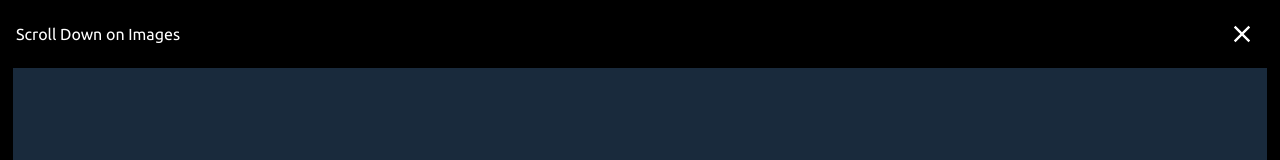
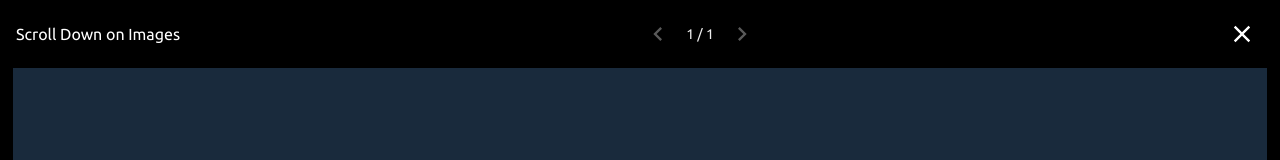
Before and after one commit to jdukleth/react-jjd-portfolio, a Next.js app: page /projects in a window 1280 px wide. Both pictures are taken after a click on the button 268 px from the left and 434 px from the top of the page. Shown: the top 160 px of the page. Built offline with nearby package versions, Linux system fonts and the light colour scheme.

Commit message:
progresses projects page

```diff
--- a/app/glass-interactive.css
+++ b/app/glass-interactive.css
@@ -26,6 +26,11 @@
 
 .glassInteractiveRound {
   border-radius: 50%;
+}
+
+/* Sharper corners than default 12px (projects gallery button, etc.) */
+.glassInteractive.glassInteractiveRadius8 {
+  border-radius: 8px;
 }
 
 .glassInteractive::before {
--- a/components/Gallery.module.css
+++ b/components/Gallery.module.css
@@ -33,29 +33,3 @@
   max-width: 100%;
   height: auto;
 }
-
-.controls {
-  display: flex;
-  flex-direction: row;
-  align-items: center;
-  justify-content: center;
-  gap: 1rem;
-  padding: 1rem 0 0.5rem;
-  flex-shrink: 0;
-}
-
-.control {
-  padding: 0.5rem 1rem;
-  border: 1px solid rgba(255, 255, 255, 0.2);
-  background: rgba(66, 66, 66, 0.55);
-  color: #fff;
-  cursor: pointer;
-  font: inherit;
-  backdrop-filter: blur(8px);
-  -webkit-backdrop-filter: blur(8px);
-}
-
-.counter {
-  color: #ccc;
-  font-size: 0.95rem;
-}
--- a/components/GalleryOverlay.module.css
+++ b/components/GalleryOverlay.module.css
@@ -10,6 +10,7 @@
   background: transparent;
   font: inherit;
   border: 2px solid;
+  border-radius: 8px;
 }
 
 .t1 {
@@ -49,15 +50,37 @@
   display: flex;
   flex-direction: row;
   align-items: center;
-  justify-content: space-between;
+  gap: 0.25rem;
+  min-width: 0;
   padding: 0.75rem 1rem;
   background: rgba(0, 0, 0, 0.5);
   color: #fff;
 }
 
 .toolbarTitle {
+  flex-shrink: 0;
   font-size: 1rem;
   font-weight: 400;
+}
+
+.toolbarSpacer {
+  flex: 1 1 0;
+  min-width: 0;
+}
+
+.toolbarPagination {
+  display: inline-flex;
+  flex-direction: row;
+  align-items: center;
+  flex-shrink: 0;
+  gap: 0.125rem;
+}
+
+.toolbarCount {
+  padding: 0 0.25rem;
+  font-size: 0.875rem;
+  color: rgba(255, 255, 255, 0.92);
+  white-space: nowrap;
 }
 
 .iconBtn {
@@ -70,3 +93,19 @@
   color: #fff;
   cursor: pointer;
 }
+
+.iconBtn:disabled {
+  opacity: 0.35;
+  cursor: default;
+}
+
+@media (max-width: 599px) {
+  .toolbarTitle,
+  .toolbarSpacer {
+    display: none;
+  }
+
+  .toolbar {
+    justify-content: space-between;
+  }
+}
--- a/components/GalleryOverlay.tsx
+++ b/components/GalleryOverlay.tsx
@@ -4,7 +4,12 @@ import { useCallback, useEffect, useMemo, useState } from 'react'
 import { Gallery } from './Gallery'
 import styles from './GalleryOverlay.module.css'
 import type { Project } from '@/stores/usePortfolioStore'
-import { IconClose, IconGallery } from '@/components/icons'
+import {
+  IconChevronLeft,
+  IconChevronRight,
+  IconClose,
+  IconGallery,
+} from '@/components/icons'
 import { resolveGalleryImages } from '@/lib/projectGallery'
 
 const themeToT: Record<string, 't1' | 't2' | 't3' | 't4'> = {
@@ -28,6 +33,7 @@ export const GalleryOverlay = ({
   onOpenChange,
 }: GalleryOverlayProps) => {
   const [internalOpen, setInternalOpen] = useState(false)
+  const [activeSlide, setActiveSlide] = useState(0)
   const controlled = onOpenChange !== undefined
   const open = controlled ? Boolean(openProp) : internalOpen
 
@@ -42,6 +48,18 @@ export const GalleryOverlay = ({
   const t = themeToT[themeClass] ?? 't1'
 
   const images = useMemo(() => resolveGalleryImages(data), [data])
+  const galleryLength = images.length
+  const canPrev = galleryLength > 0 && activeSlide > 0
+  const canNext = galleryLength > 0 && activeSlide < galleryLength - 1
+  const slideLabel =
+    galleryLength < 1 ? 0 : Math.min(activeSlide + 1, galleryLength)
+
+  useEffect(() => {
+    if (!open) return
+    // Reset slide when the modal opens (sync with `open` prop).
+    // eslint-disable-next-line react-hooks/set-state-in-effect -- dialog must start at slide 0 without flash
+    setActiveSlide(0)
+  }, [open])
 
   useEffect(() => {
     if (!open) return
@@ -52,13 +70,32 @@ export const GalleryOverlay = ({
     }
   }, [open])
 
+  useEffect(() => {
+    if (!open) return
+    const onKey = (e: KeyboardEvent) => {
+      if (e.key === 'ArrowLeft') {
+        e.preventDefault()
+        setActiveSlide((s) => (s > 0 ? s - 1 : s))
+        return
+      }
+      if (e.key === 'ArrowRight') {
+        e.preventDefault()
+        setActiveSlide((s) =>
+          galleryLength > 0 && s < galleryLength - 1 ? s + 1 : s,
+        )
+      }
+    }
+    document.addEventListener('keydown', onKey)
+    return () => document.removeEventListener('keydown', onKey)
+  }, [open, galleryLength])
+
   if (!images.length) return null
 
   return (
     <>
       <button
         type="button"
-        className={`${styles.openButton} ${styles[t]} glassInteractive glassInteractiveOutline`}
+        className={`${styles.openButton} ${styles[t]} glassInteractive glassInteractiveOutline glassInteractiveRadius8`}
         onClick={() => setOpen(true)}
       >
         <IconGallery size={28} />
@@ -67,7 +104,34 @@ export const GalleryOverlay = ({
       {open ? (
         <div className={styles.overlay}>
           <header className={styles.toolbar}>
-            <span className={styles.toolbarTitle}>Scroll Down on Images</span>
+            <span className={styles.toolbarTitle}>
+              Scroll Down on Images
+            </span>
+            <span className={styles.toolbarSpacer} aria-hidden />
+            <div className={styles.toolbarPagination}>
+              <button
+                type="button"
+                className={`${styles.iconBtn} glassInteractive glassInteractiveRound`}
+                aria-label="Previous image"
+                disabled={!canPrev}
+                onClick={() => canPrev && setActiveSlide((s) => s - 1)}
+              >
+                <IconChevronLeft size={28} />
+              </button>
+              <span className={styles.toolbarCount}>
+                {slideLabel} / {galleryLength}
+              </span>
+              <button
+                type="button"
+                className={`${styles.iconBtn} glassInteractive glassInteractiveRound`}
+                aria-label="Next image"
+                disabled={!canNext}
+                onClick={() => canNext && setActiveSlide((s) => s + 1)}
+              >
+                <IconChevronRight size={28} />
+              </button>
+            </div>
+            <span className={styles.toolbarSpacer} aria-hidden />
             <button
               type="button"
               className={`${styles.iconBtn} glassInteractive glassInteractiveRound`}
@@ -77,7 +141,7 @@ export const GalleryOverlay = ({
               <IconClose size={28} />
             </button>
           </header>
-          <Gallery images={images} />
+          <Gallery images={images} activeIndex={activeSlide} />
         </div>
       ) : null}
     </>
--- a/components/ProjectBlock.module.css
+++ b/components/ProjectBlock.module.css
@@ -121,7 +121,7 @@
   gap: 0.35rem;
   padding: 1rem 1.25rem;
   margin: 0.15rem;
-  border-radius: 999px;
+  border-radius: 8px;
   border: 1px solid #708090;
   background: rgba(0, 0, 0, 0.25);
 }
--- a/components/ProjectBlock.tsx
+++ b/components/ProjectBlock.tsx
@@ -105,13 +105,14 @@ export const ProjectBlock = ({
           <h4 className={styles.sub}>{data.developedFor}</h4>
           <p className={styles.description}>{data.description}</p>
           <div className={styles.chips}>
-            {data.skills.map((skill, index) => (
-              <div key={index} className={styles.chip}>
+            {data.skills.map((skill) => (
+              <div key={`${skill.name}-${skill.logo}`} className={styles.chip}>
                 <Image
                   src={`/images/skills-logos/${skill.logo}`}
                   alt=""
                   width={18}
                   height={18}
+                  aria-hidden
                 />
                 <span>{skill.name}</span>
               </div>
--- a/components/ProjectsBlocks.tsx
+++ b/components/ProjectsBlocks.tsx
@@ -6,7 +6,10 @@ export const ProjectsBlocks = ({ projects }: { projects: Project[] }) => {
   return (
     <div className={styles.wrap}>
       {projects.map((project, index) => (
-        <div key={index} className={styles.block}>
+        <div
+          key={`${project.name}-${project.developedFor}-${index}`}
+          className={styles.block}
+        >
           <ProjectBlock
             data={project}
             orientation={index % 2 ? 'last' : 'first'}
--- a/components/icons.tsx
+++ b/components/icons.tsx
@@ -11,7 +11,7 @@ const createIcon = (pathD: string, defaultSize: number) => {
       viewBox="0 0 24 24"
       className={className}
       fill="currentColor"
-      aria-hidden
+      aria-hidden={true}
     >
       <path d={pathD} />
     </svg>
@@ -78,3 +78,13 @@ export const IconClose = createIcon(
   'M19 6.41 17.59 5 12 10.59 6.41 5 5 6.41 10.59 12 5 17.59 6.41 19 12 13.41 17.59 19 19 17.59 13.41 12z',
   28,
 )
+
+export const IconChevronLeft = createIcon(
+  'M15.41 16.59 10.83 12l4.58-4.59L14 6l-6 6 6 6 1.41-1.41z',
+  24,
+)
+
+export const IconChevronRight = createIcon(
+  'M8.59 16.59 13.17 12 8.59 7.41 10 6l6 6-6 6-1.41-1.41z',
+  24,
+)
--- a/lib/jsonGetRoute.ts
+++ b/lib/jsonGetRoute.ts
@@ -1,3 +1,6 @@
 import { NextResponse } from 'next/server'
 
-export const jsonGet = <T>(getData: () => T) => () => NextResponse.json(getData())
+const noStoreJson = { 'Cache-Control': 'no-store, max-age=0' }
+
+export const jsonGet = <T>(getData: () => T) => () =>
+  NextResponse.json(getData(), { headers: noStoreJson })
```
Also changed, not shown: components/Gallery.tsx (+10 -29 lines).
